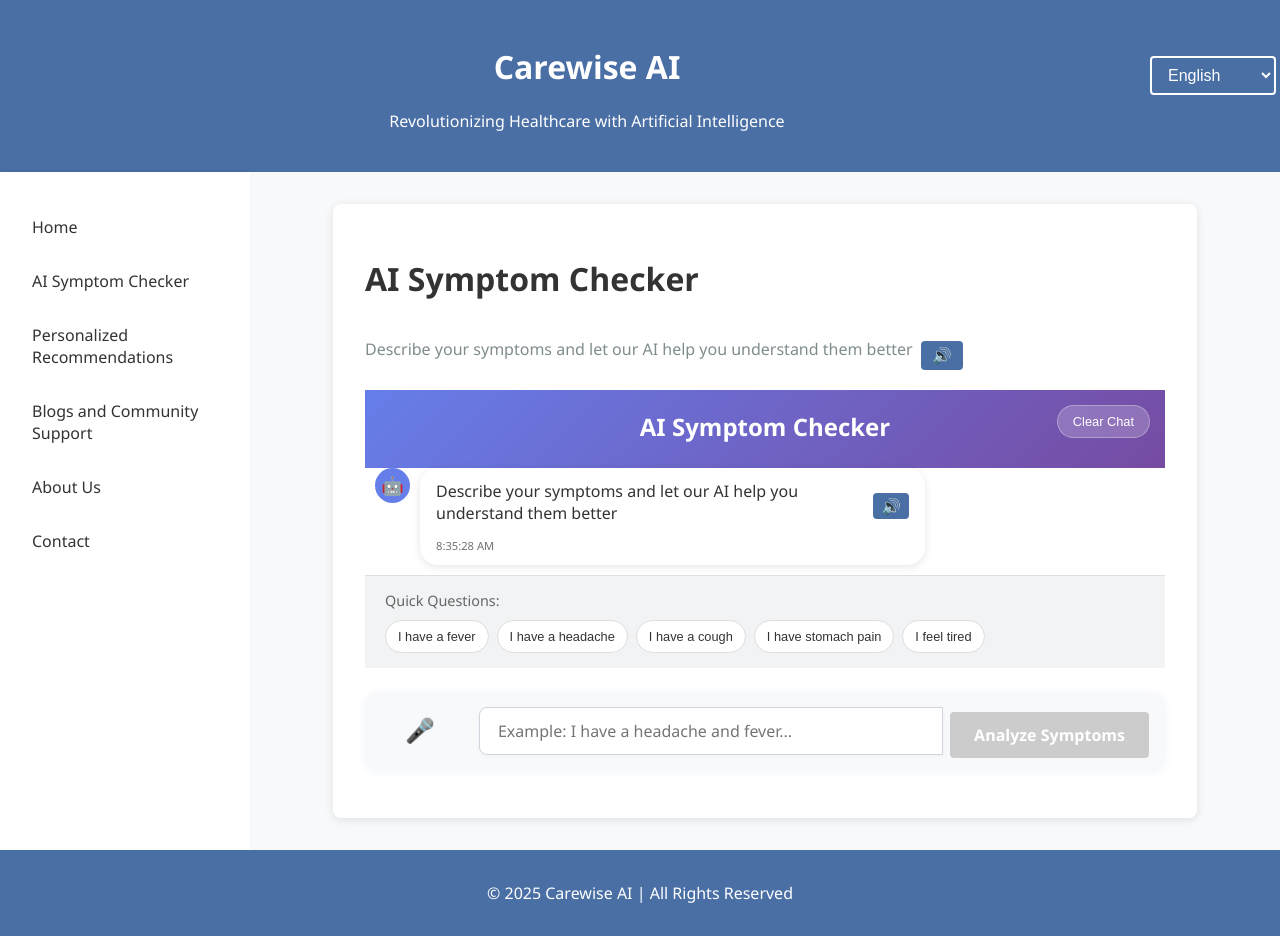
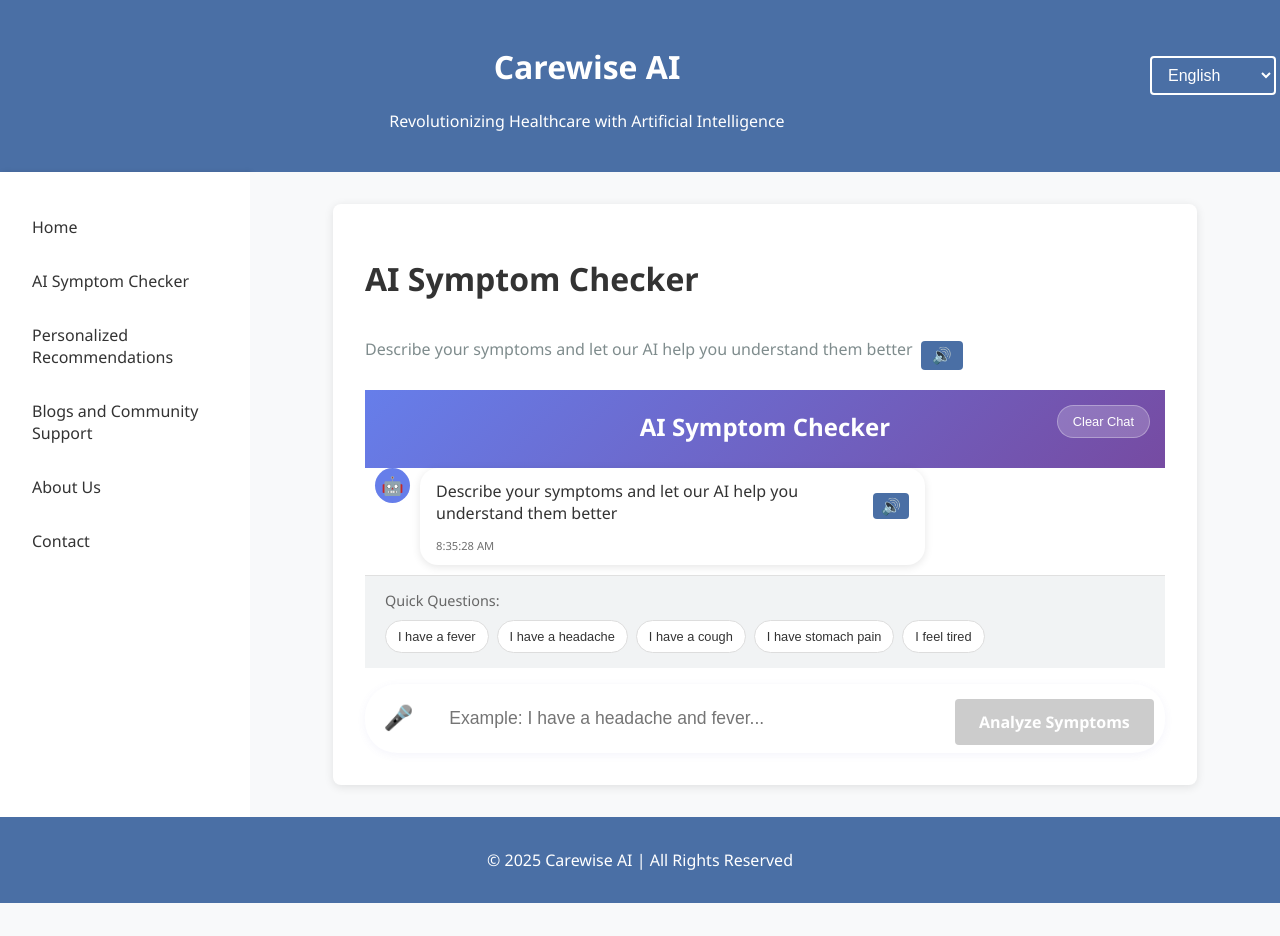
Before and after one commit to rupali026-r/WE, a React (Create React App) app in the folder carewise/: page /symptom-checker in a window 1280 px wide. After the commit the page ends 903 px from the top, so only its background shows below. Built offline with nearby package versions, Linux system fonts and the light colour scheme.

Commit message:
Update SymptomChecker.css

```diff
--- a/carewise/src/pages/SymptomChecker/SymptomChecker.css
+++ b/carewise/src/pages/SymptomChecker/SymptomChecker.css
@@ -397,34 +397,50 @@
   background: #a8a8a8;
 }
 
-.input-form {
+.voice-btn {
+  background: none;
+  border: none;
+  font-size: 1.7em;
+  cursor: pointer;
+  outline: none;
+  margin-right: 0.3em;
+  color: #4a73a8;
+  transition: color 0.2s;
+  padding: 0 0.3em;
+  border-radius: 50%;
   display: flex;
   align-items: center;
-  gap: 0.5rem;
-  margin-top: 1.5rem;
-  margin-bottom: 1rem;
-  background: #f8f9fa;
-  padding: 0.75rem 1rem;
-  border-radius: 12px;
-  box-shadow: 0 2px 8px rgba(102, 126, 234, 0.08);
+  height: 2.5em;
+}
+.voice-btn:hover, .voice-btn:focus {
+  color: #667eea;
+  background: #f0f4ff;
+}
+
+.input-form {
+  background: #fff;
+  border-radius: 2em;
+  box-shadow: 0 2px 8px rgba(100, 100, 200, 0.07);
+  padding: 0.3em 0.7em;
+  display: flex;
+  align-items: center;
+  gap: 0.5em;
+  margin-top: 1em;
 }
 
 .input-field {
+  border: none;
+  outline: none;
+  font-size: 1.1em;
+  background: transparent;
   flex: 1;
-  padding: 12px 18px;
-  border: 1.5px solid #d1d5db;
-  border-radius: 8px 0 0 8px;
-  font-size: 1rem;
-  font-family: inherit;
-  outline: none;
-  background: #fff;
-  transition: border 0.2s, box-shadow 0.2s;
-  box-shadow: 0 1px 4px rgba(102, 126, 234, 0.06);
+  padding: 0.7em 0.5em;
+  border-radius: 2em;
+  color: #333;
 }
 
 .input-field:focus {
-  border-color: #667eea;
-  box-shadow: 0 0 0 3px rgba(102, 126, 234, 0.12);
+  background: #f0f4ff;
 }
 
 .input-field:disabled {
@@ -434,24 +450,20 @@
 }
 
 .submit-button {
-  padding: 12px 28px;
+  border-radius: 2em;
+  padding: 0.6em 1.5em;
+  font-size: 1em;
+  background: linear-gradient(90deg, #667eea 0%, #4a73a8 100%);
+  color: #fff;
   border: none;
-  border-radius: 0 8px 8px 0;
-  background: linear-gradient(90deg, #667eea 0%, #5a6fd8 100%);
-  color: #fff;
-  font-size: 1rem;
-  font-weight: 600;
-  font-family: inherit;
-  cursor: pointer;
-  box-shadow: 0 2px 8px rgba(102, 126, 234, 0.10);
-  transition: background 0.2s, box-shadow 0.2s, transform 0.1s;
-  margin-left: -1px;
+  font-weight: bold;
+  transition: background 0.2s, box-shadow 0.2s;
+  box-shadow: 0 2px 8px rgba(100, 100, 200, 0.07);
 }
 
 .submit-button:hover:not(:disabled) {
-  background: linear-gradient(90deg, #5a6fd8 0%, #667eea 100%);
-  box-shadow: 0 4px 16px rgba(102, 126, 234, 0.16);
-  transform: translateY(-2px) scale(1.03);
+  background: linear-gradient(90deg, #4a73a8 0%, #667eea 100%);
+  box-shadow: 0 4px 16px rgba(100, 100, 200, 0.13);
 }
 
 .submit-button:disabled {
```
